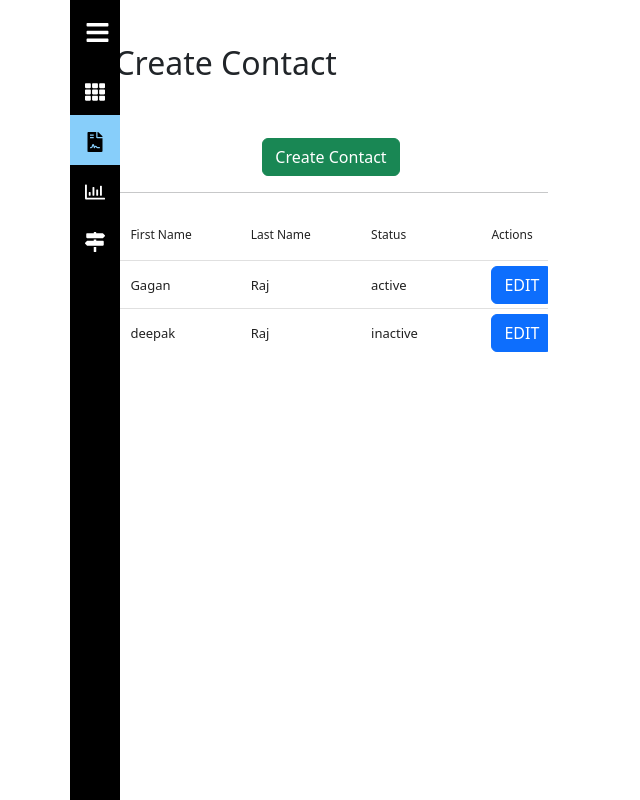
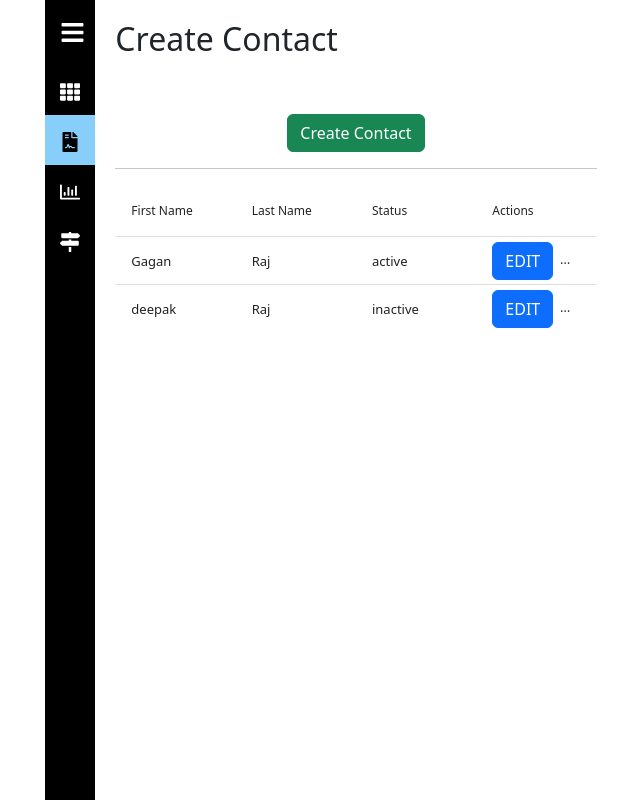
Before and after one commit to GaganRj/taiyoai, a React (Vite) app: page /crud in a window 1280 px wide. Shown: the whole page, without its empty margins (309-949 px from the left). Built offline with nearby package versions, Linux system fonts and the light colour scheme.

Commit message:
Update Crud.jsx

```diff
--- a/src/Pages/Crud.jsx
+++ b/src/Pages/Crud.jsx
@@ -76,7 +76,7 @@ const Crud = () => {
   };
 
   return (
-    <div style={{margin:"5%"}}>
+    <div style={{marginLeft:"50px"}}>
       <div>
         <h2 className="">Create Contact</h2>
       </div>
```
